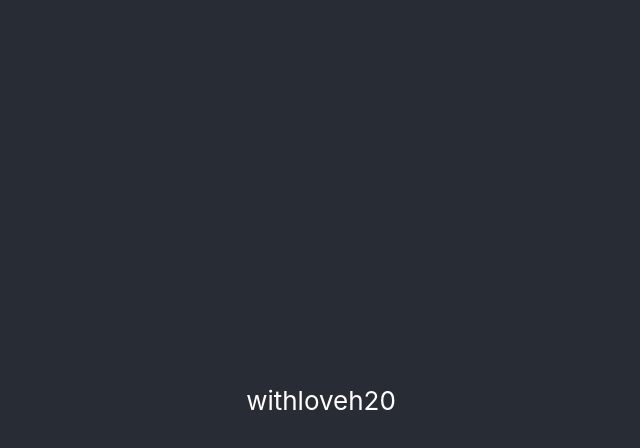
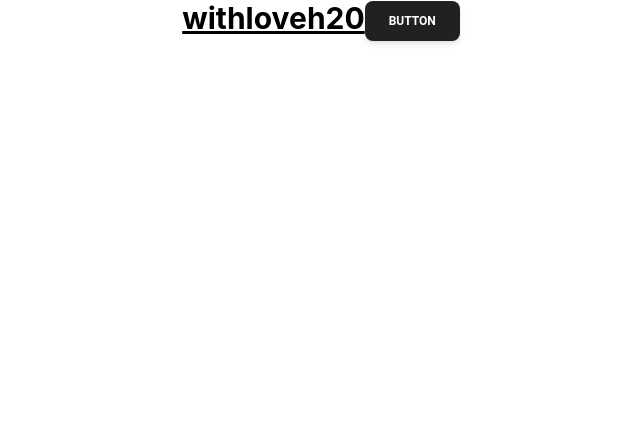
Before and after one commit to Hridya-Syju/With-Love-H20, a React (Create React App) app: page / in a window 1280 px wide. Shown: the top 448 px of the page, without its empty margins (319-959 px from the left). Built offline with nearby package versions, Linux system fonts and the light colour scheme.

Commit message:
material tailwind config

```diff
--- a/package.json
+++ b/package.json
@@ -3,12 +3,13 @@
   "version": "0.1.0",
   "private": true,
   "dependencies": {
+    "@material-tailwind/react": "^2.1.9",
     "@testing-library/jest-dom": "^5.17.0",
     "@testing-library/react": "^13.4.0",
     "@testing-library/user-event": "^13.5.0",
     "react": "^18.2.0",
     "react-dom": "^18.2.0",
-    "react-scripts": "5.0.1",
+    "react-scripts": "^5.0.1",
     "web-vitals": "^2.1.4"
   },
   "scripts": {
@@ -34,5 +35,8 @@
       "last 1 firefox version",
       "last 1 safari version"
     ]
+  },
+  "devDependencies": {
+    "tailwindcss": "^3.4.3"
   }
 }
--- a/src/App.js
+++ b/src/App.js
@@ -1,11 +1,12 @@
 import './App.css';
-
+import { Button } from "@material-tailwind/react";
 function App() {
   return (
     <div className="App">
-      <header className="App-header">
+      <header className="text-3xl font-bold underline">
         <p>
           withloveh20
+          <Button>Button</Button>
         </p>
       </header>
     </div>
--- a/src/index.css
+++ b/src/index.css
@@ -11,3 +11,6 @@ code {
   font-family: source-code-pro, Menlo, Monaco, Consolas, 'Courier New',
     monospace;
 }
+@tailwind base;
+@tailwind components;
+@tailwind utilities;
--- a/src/index.js
+++ b/src/index.js
@@ -3,11 +3,14 @@ import ReactDOM from 'react-dom/client';
 import './index.css';
 import App from './App';
 import reportWebVitals from './reportWebVitals';
+import { ThemeProvider } from "@material-tailwind/react";
 
 const root = ReactDOM.createRoot(document.getElementById('root'));
 root.render(
   <React.StrictMode>
-    <App />
+    <ThemeProvider>
+      <App />
+    </ThemeProvider>
   </React.StrictMode>
 );
 
--- /dev/null
+++ b/tailwind.config.js
@@ -0,0 +1,14 @@
+/** @type {import('tailwindcss').Config} */
+const withMT = require("@material-tailwind/react/utils/withMT");
+
+module.exports = withMT({
+  content: [
+      "./src/**/*.{js,jsx,ts,tsx}",
+  ],
+  theme: {
+    extend: {},
+  },
+  plugins: [],
+}
+
+);
```
Also changed, not shown: 1 other file (tests, documents, lock files or other folders).
